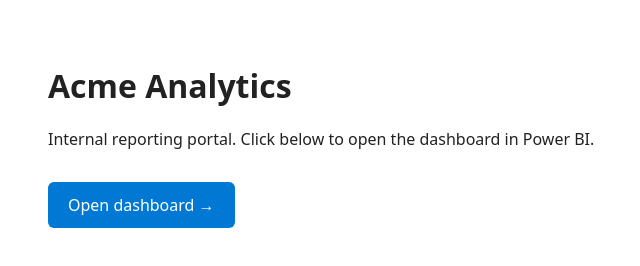
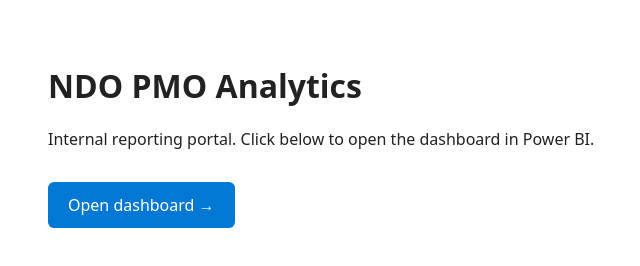
Before and after one commit to Mace-Hong-Kong/PMO-Portal, a plain HTML site: page index.html in a window 1280 px wide. Shown: the whole page, without its empty margins (272-912 px from the left). Drawn offline with Linux system fonts and the light colour scheme.

Commit message:
Update index.html

```diff
--- a/index.html
+++ b/index.html
@@ -27,7 +27,7 @@
     </style>
   </head>
   <body>
-    <h1>Acme Analytics</h1>
+    <h1>NDO PMO Analytics</h1>
     <p>Internal reporting portal. Click below to open the dashboard in Power BI.</p>
     <a class="button" href="https://app.powerbi.com/groups/me/apps/27a310ca-809f-4fd0-8201-40e10da610ba/reports/1fa00f30-4129-4525-85fa-dcba8063b644?ctid=f9300280-65a0-46f8-a18c-a296431980f5&experience=power-bi">Open dashboard →</a>
   </body>
```
